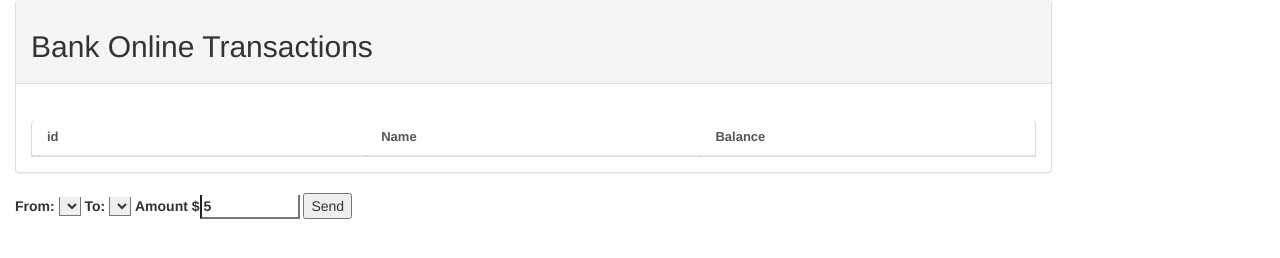
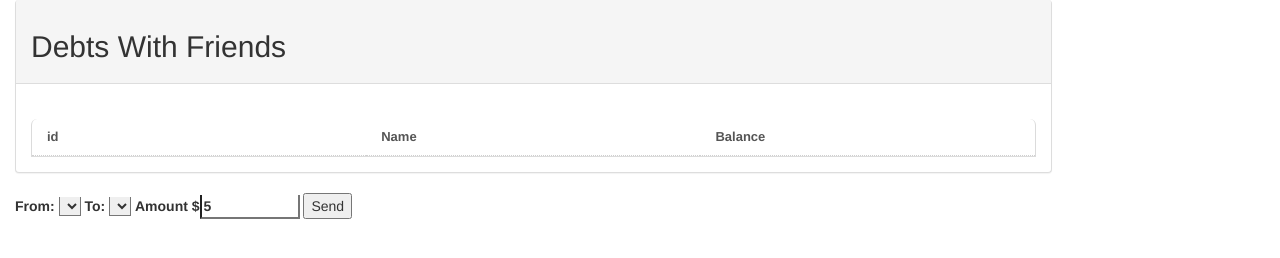
Before and after one commit to jameelahuq/debts-with-friends, a website: page public/index.html in a window 1280 px wide. Drawn offline with nearby package versions, Linux system fonts and the light colour scheme; some packages are replaced by stand-ins of ours; no server answers; a script that the page names is missing.

Commit message:
renamed app

```diff
--- a/public/index.html
+++ b/public/index.html
@@ -14,7 +14,7 @@
   <!-- start of center column -->
   <div class="panel panel-default small-margin">
     <div class="panel-heading">
-      <h2>Bank Online Transactions</h2>
+      <h2>Debts With Friends</h2>
     </div>
     <div class="panel-body">
       <div class="row">
```
